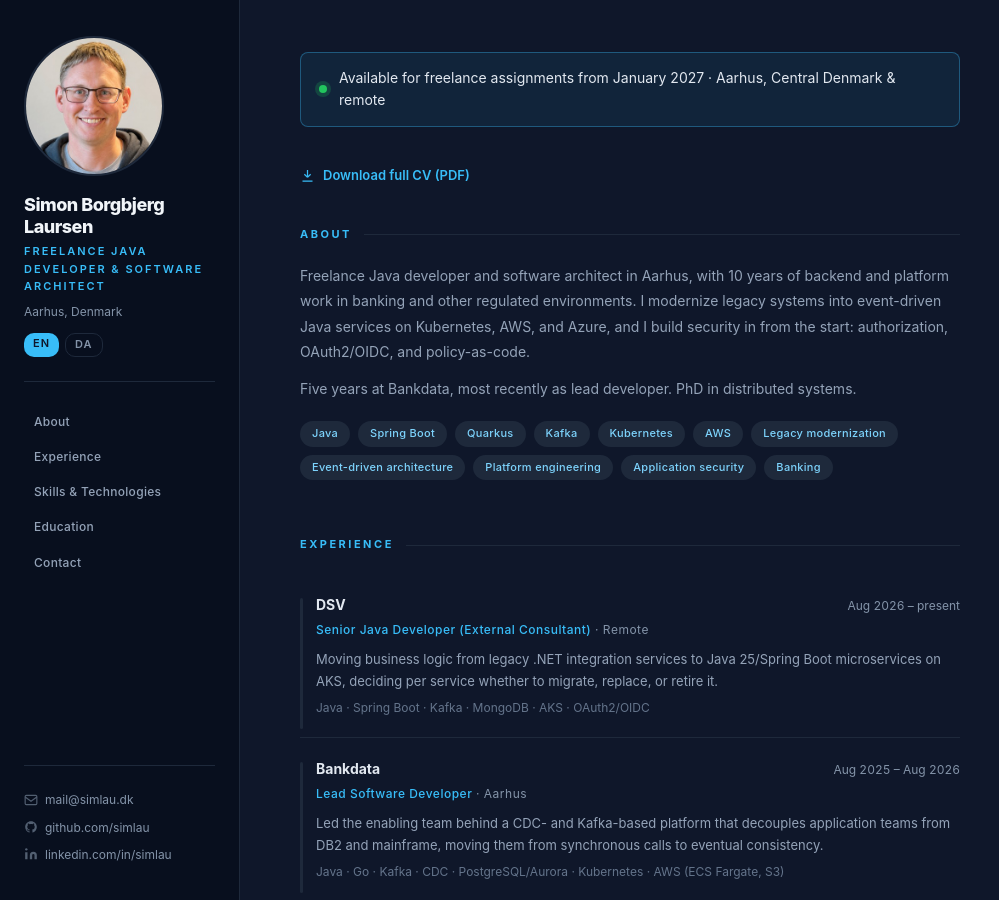
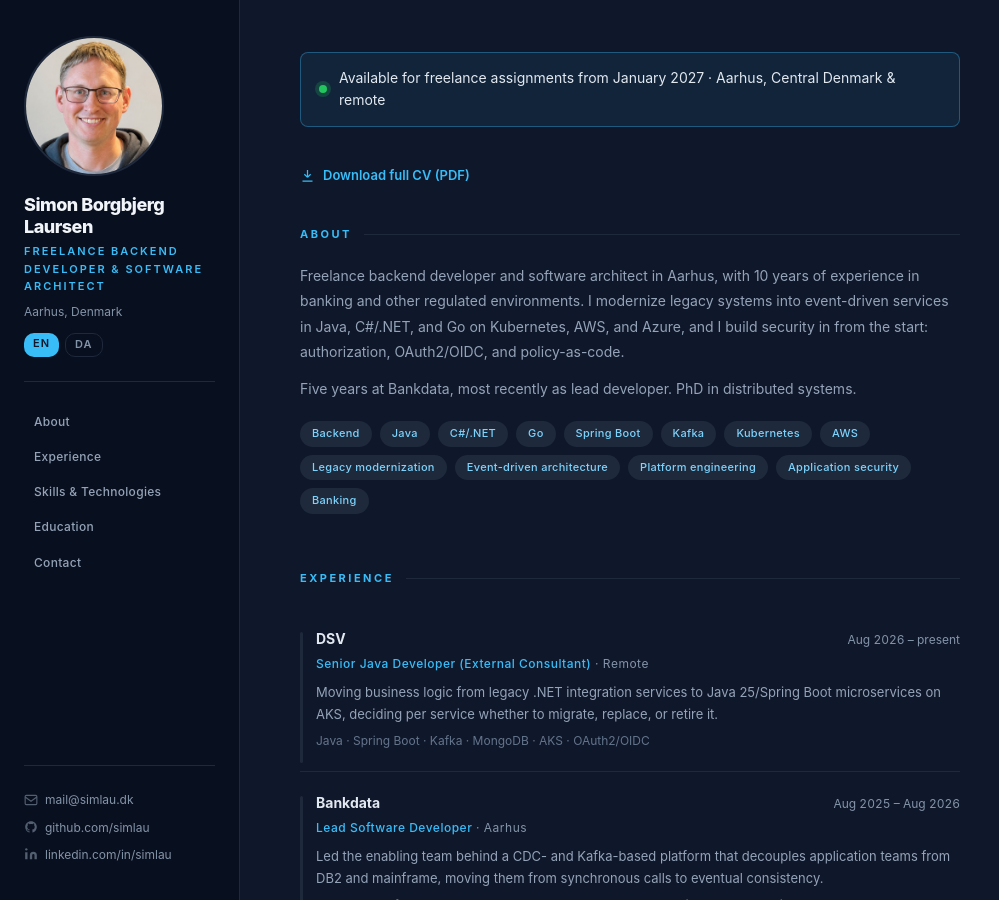
Before and after one commit to simlau/simlau.github.io, a Jekyll site: the page built from index.md, in a window 1280 px wide and 900 px high. Shown: the whole window, without its empty margins (0-999 px from the left). Built offline with Jekyll 4.4.1, drawn with Linux system fonts in a browser that asks for light colours.

Commit message:
Content from cv.yaml (cvtool site push, CV 0e85804)

```diff
--- a/_data/cv.json
+++ b/_data/cv.json
@@ -17,19 +17,21 @@
       }
     ],
     "name": "Simon Borgbjerg Laursen",
-    "title": "Freelance Java-udvikler & softwarearkitekt",
-    "headline": "Freelance Java-udvikler & softwarearkitekt | Spring Boot, Quarkus, Kafka, Kubernetes, AWS | Legacy-modernisering & applikationssikkerhed | Aarhus | Ledig fra jan. 2027",
+    "title": "Freelance backend-udvikler & softwarearkitekt",
+    "headline": "Freelance backend-udvikler & softwarearkitekt | Java, C#/.NET, Go, Kafka, Kubernetes, AWS | Legacy-modernisering & applikationssikkerhed | Aarhus | Ledig fra jan. 2027",
     "location": "Aarhus",
     "availability": "Ledig til freelanceopgaver fra januar 2027 · Aarhus, Midtjylland og remote",
-    "description": "Freelance Java-udvikler og softwarearkitekt i Aarhus: Java, Spring Boot, Quarkus, Kafka, Kubernetes, AWS. Legacy-modernisering og applikationssikkerhed.",
+    "description": "Freelance backend-udvikler og softwarearkitekt i Aarhus: Java, C#/.NET, Go, Kafka, Kubernetes, AWS. Legacy-modernisering og applikationssikkerhed.",
     "about": [
-      "Freelance Java-udvikler og softwarearkitekt i Aarhus med 10 års erfaring med backend og platforme i bank og andre regulerede miljøer. Jeg moderniserer legacy-systemer til eventdrevne Java-services på Kubernetes, AWS og Azure og bygger sikkerheden ind fra starten: autorisation, OAuth2/OIDC og policy-as-code.",
+      "Freelance backend-udvikler og softwarearkitekt i Aarhus med 10 års erfaring fra bank og andre regulerede miljøer. Jeg moderniserer legacy-systemer til eventdrevne services i Java, C#/.NET og Go på Kubernetes, AWS og Azure og bygger sikkerheden ind fra starten: autorisation, OAuth2/OIDC og policy-as-code.",
       "Fem år hos Bankdata, senest som lead developer. Ph.d. i distribuerede systemer."
     ],
     "keywords": [
+      "Backend",
       "Java",
+      "C#/.NET",
+      "Go",
       "Spring Boot",
-      "Quarkus",
       "Kafka",
       "Kubernetes",
       "AWS",
@@ -393,19 +395,21 @@
       }
     ],
     "name": "Simon Borgbjerg Laursen",
-    "title": "Freelance Java Developer & Software Architect",
-    "headline": "Freelance Java Developer & Software Architect | Spring Boot, Quarkus, Kafka, Kubernetes, AWS | Legacy modernization & application security | Aarhus | Available Jan 2027",
+    "title": "Freelance Backend Developer & Software Architect",
+    "headline": "Freelance Backend Developer & Software Architect | Java, C#/.NET, Go, Kafka, Kubernetes, AWS | Legacy modernization & application security | Aarhus | Available Jan 2027",
     "location": "Aarhus, Denmark",
     "availability": "Available for freelance assignments from January 2027 · Aarhus, Central Denmark & remote",
-    "description": "Freelance Java developer and software architect in Aarhus: Java, Spring Boot, Quarkus, Kafka, Kubernetes, AWS. Legacy modernization and application security.",
+    "description": "Freelance backend developer and software architect in Aarhus: Java, C#/.NET, Go, Kafka, Kubernetes, AWS. Legacy modernization and application security.",
     "about": [
-      "Freelance Java developer and software architect in Aarhus, with 10 years of backend and platform work in banking and other regulated environments. I modernize legacy systems into event-driven Java services on Kubernetes, AWS, and Azure, and I build security in from the start: authorization, OAuth2/OIDC, and policy-as-code.",
+      "Freelance backend developer and software architect in Aarhus, with 10 years of experience in banking and other regulated environments. I modernize legacy systems into event-driven services in Java, C#/.NET, and Go on Kubernetes, AWS, and Azure, and I build security in from the start: authorization, OAuth2/OIDC, and policy-as-code.",
       "Five years at Bankdata, most recently as lead developer. PhD in distributed systems."
     ],
     "keywords": [
+      "Backend",
       "Java",
+      "C#/.NET",
+      "Go",
       "Spring Boot",
-      "Quarkus",
       "Kafka",
       "Kubernetes",
       "AWS",
```
Also changed, not shown: 1 other file.
